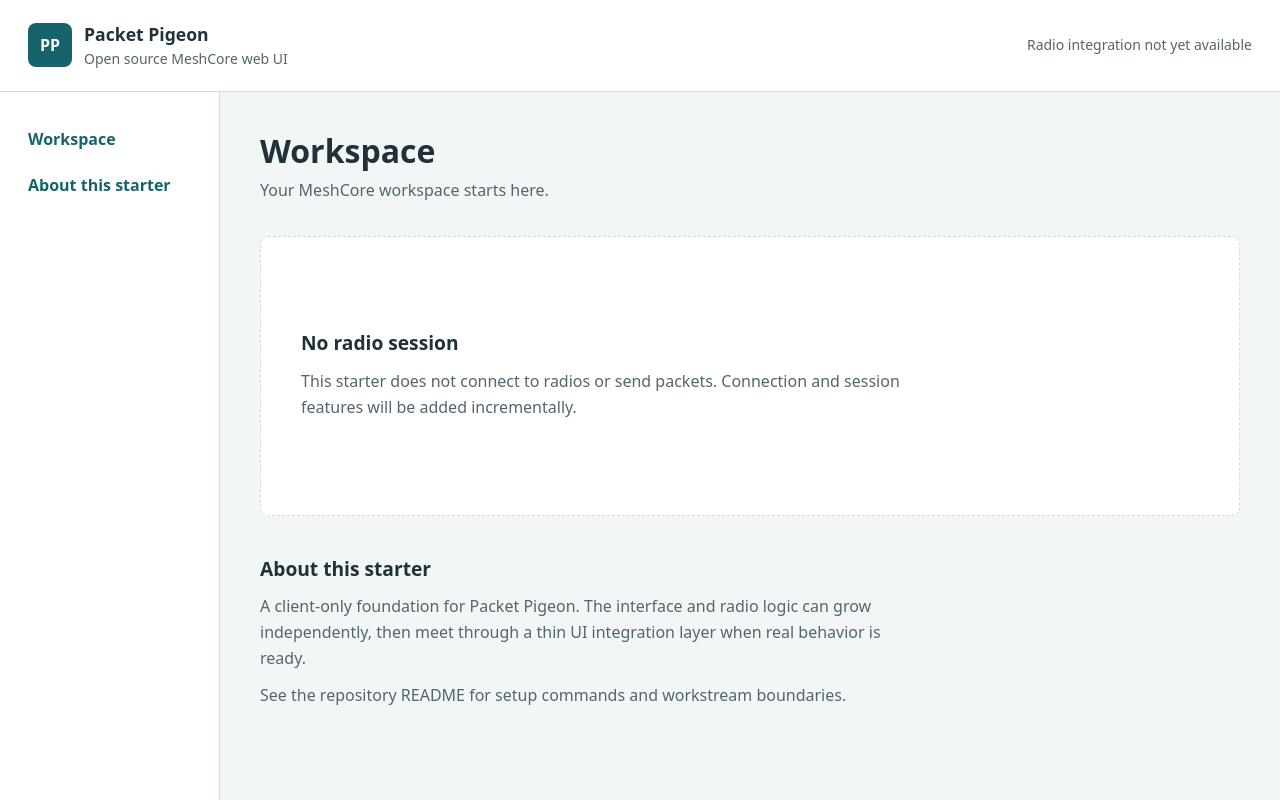
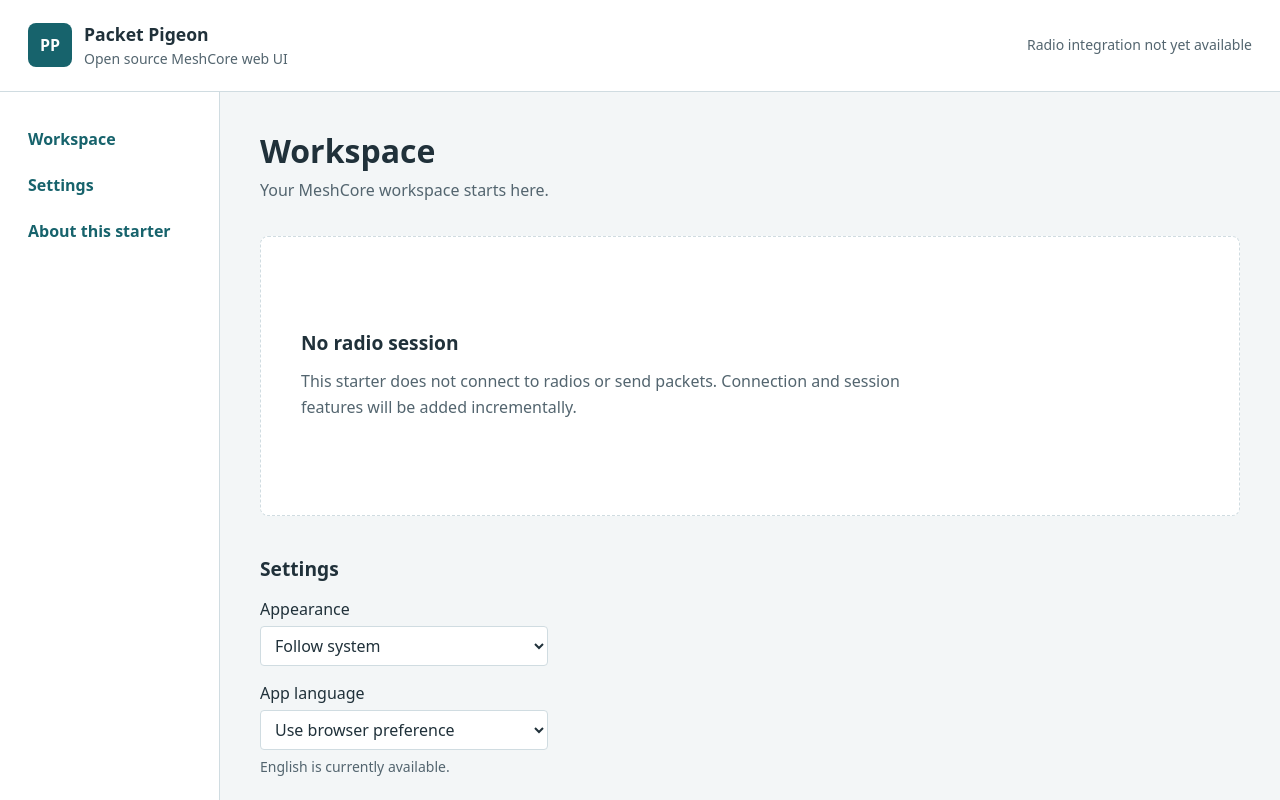
Before and after one commit to cbattlegear/packet-pigeon, a React (Vite) app: page / in a window 1280 px wide. Shown: the top 800 px of the page. Built offline with nearby package versions, Linux system fonts and the light colour scheme.

Commit message:
Add appearance and language preferences

```diff
--- a/src/App.css
+++ b/src/App.css
@@ -43,7 +43,7 @@
   height: 44px;
   flex-shrink: 0;
   border-radius: 8px;
-  color: var(--surface);
+  color: var(--on-accent);
   background: var(--accent);
   font-weight: 700;
 }
@@ -74,7 +74,7 @@
 }
 
 .sidebar a:hover {
-  background: #e9f2f3;
+  background: var(--hover-surface);
   text-decoration: underline;
 }
 
--- a/src/App.tsx
+++ b/src/App.tsx
@@ -1,4 +1,5 @@
 import './App.css'
+import { PreferencesPanel } from './preferences/PreferencesPanel.tsx'
 
 function App() {
   return (
@@ -18,6 +19,7 @@ function App() {
 
       <nav className="sidebar" aria-label="Main navigation">
         <a href="#workspace">Workspace</a>
+        <a href="#settings">Settings</a>
         <a href="#about">About this starter</a>
       </nav>
 
@@ -32,6 +34,8 @@ function App() {
             Connection and session features will be added incrementally.
           </p>
         </section>
+
+        <PreferencesPanel />
 
         <section className="about-starter" id="about" aria-labelledby="about-heading">
           <h2 id="about-heading">About this starter</h2>
--- a/src/index.css
+++ b/src/index.css
@@ -1,17 +1,27 @@
 :root {
   font-family: system-ui, 'Segoe UI', sans-serif;
-  color: #20313a;
-  background: #f3f6f7;
+  color: light-dark(#20313a, #e2ecef);
+  background: light-dark(#f3f6f7, #182127);
   font-synthesis: none;
   text-rendering: optimizeLegibility;
   -webkit-font-smoothing: antialiased;
   -moz-osx-font-smoothing: grayscale;
+  color-scheme: light dark;
+
+  --surface: light-dark(#ffffff, #202c32);
+  --muted: light-dark(#53656f, #aabec6);
+  --border: light-dark(#d0dce1, #51636c);
+  --accent: light-dark(#17636c, #87d8df);
+  --on-accent: light-dark(#ffffff, #182127);
+  --hover-surface: light-dark(#e9f2f3, #2c4149);
+}
+
+:root[data-appearance='light'] {
   color-scheme: light;
+}
 
-  --surface: #ffffff;
-  --muted: #53656f;
-  --border: #d0dce1;
-  --accent: #17636c;
+:root[data-appearance='dark'] {
+  color-scheme: dark;
 }
 
 * {
--- /dev/null
+++ b/src/preferences/PreferencesPanel.tsx
@@ -0,0 +1,80 @@
+import { useLayoutEffect, useState } from 'react'
+import {
+  appearanceOptions,
+  languageOptions,
+  parseAppPreferences,
+  preferenceKey,
+  resolveAppLanguage,
+} from './appPreferences.ts'
+import type { AppPreferences } from './appPreferences.ts'
+import './preferences.css'
+
+const strings = {
+  heading: 'Settings',
+  appearanceLabel: 'Appearance',
+  appearance: { system: 'Follow system', light: 'Light', dark: 'Dark' },
+  languageLabel: 'App language',
+  language: { system: 'Use browser preference', en: 'English' },
+  languageHelp: 'English is currently available.',
+  storageError: 'Settings changed for this visit. The browser could not save them.',
+}
+
+function loadPreferences() {
+  try {
+    return parseAppPreferences(localStorage.getItem(preferenceKey))
+  } catch {
+    return parseAppPreferences(null)
+  }
+}
+
+export function PreferencesPanel() {
+  const [preferences, setPreferences] = useState(loadPreferences)
+  const [saveFailed, setSaveFailed] = useState(false)
+
+  useLayoutEffect(() => {
+    document.documentElement.dataset.appearance = preferences.appearance
+    document.documentElement.lang = resolveAppLanguage(preferences.language, navigator.languages)
+  }, [preferences.appearance, preferences.language])
+
+  function update<K extends keyof AppPreferences>(key: K, value: AppPreferences[K]) {
+    const next = { ...preferences, [key]: value }
+    setPreferences(next)
+    try {
+      localStorage.setItem(preferenceKey, JSON.stringify(next))
+      setSaveFailed(false)
+    } catch {
+      setSaveFailed(true)
+    }
+  }
+
+  return (
+    <section className="preferences" id="settings" aria-labelledby="settings-heading">
+      <h2 id="settings-heading">{strings.heading}</h2>
+      <div className="preference-field">
+        <label htmlFor="appearance">{strings.appearanceLabel}</label>
+        <select id="appearance" value={preferences.appearance} onChange={(event) => {
+          const option = appearanceOptions.find((value) => value === event.currentTarget.value)
+          if (option) update('appearance', option)
+        }}>
+          {appearanceOptions.map((option) => (
+            <option key={option} value={option}>{strings.appearance[option]}</option>
+          ))}
+        </select>
+      </div>
+      <div className="preference-field">
+        <label htmlFor="language">{strings.languageLabel}</label>
+        <select id="language" value={preferences.language} aria-describedby="language-help"
+          onChange={(event) => {
+            const option = languageOptions.find((value) => value === event.currentTarget.value)
+            if (option) update('language', option)
+          }}>
+          {languageOptions.map((option) => (
+            <option key={option} value={option}>{strings.language[option]}</option>
+          ))}
+        </select>
+        <p id="language-help">{strings.languageHelp}</p>
+      </div>
+      <p role="status">{saveFailed ? strings.storageError : ''}</p>
+    </section>
+  )
+}
--- /dev/null
+++ b/src/preferences/appPreferences.ts
@@ -0,0 +1,42 @@
+export const preferenceKey = 'packet-pigeon:app-preferences'
+export const appearanceOptions = ['system', 'light', 'dark'] as const
+export const languageOptions = ['system', 'en'] as const
+
+export type AppPreferences = {
+  appearance: typeof appearanceOptions[number]
+  language: typeof languageOptions[number]
+}
+
+const defaults: AppPreferences = { appearance: 'system', language: 'system' }
+
+export function parseAppPreferences(json: string | null): AppPreferences {
+  if (json === null) return defaults
+
+  try {
+    const stored: unknown = JSON.parse(json)
+    if (typeof stored !== 'object' || stored === null) return defaults
+
+    const values = stored as Partial<Record<keyof AppPreferences, unknown>>
+    return {
+      appearance: appearanceOptions.find((option) => option === values.appearance)
+        ?? defaults.appearance,
+      language: languageOptions.find((option) => option === values.language)
+        ?? defaults.language,
+    }
+  } catch {
+    return defaults
+  }
+}
+
+export function resolveAppLanguage(
+  preference: AppPreferences['language'],
+  browserLanguages: readonly string[],
+): string {
+  if (preference !== 'system') return preference
+
+  for (const language of browserLanguages) {
+    const canonical = Intl.getCanonicalLocales(language)[0]
+    if (canonical === 'en' || canonical?.startsWith('en-')) return canonical
+  }
+  return 'en'
+}
--- /dev/null
+++ b/src/preferences/preferences.css
@@ -0,0 +1,30 @@
+.preferences {
+  margin-top: 40px;
+  scroll-margin-top: 24px;
+}
+
+.preference-field {
+  display: grid;
+  gap: 6px;
+  max-width: 18rem;
+  margin-top: 16px;
+}
+
+.preference-field select {
+  min-height: 40px;
+  padding: 6px 10px;
+  border: 1px solid var(--border);
+  border-radius: 4px;
+  background: var(--surface);
+  color: inherit;
+  font: inherit;
+}
+
+.preferences p {
+  color: var(--muted);
+  font-size: 0.875rem;
+}
+
+.preferences p[role='status']:not(:empty) {
+  margin-top: 12px;
+}
```
Also changed, not shown: 1 other file (tests, documents, lock files or other folders).
